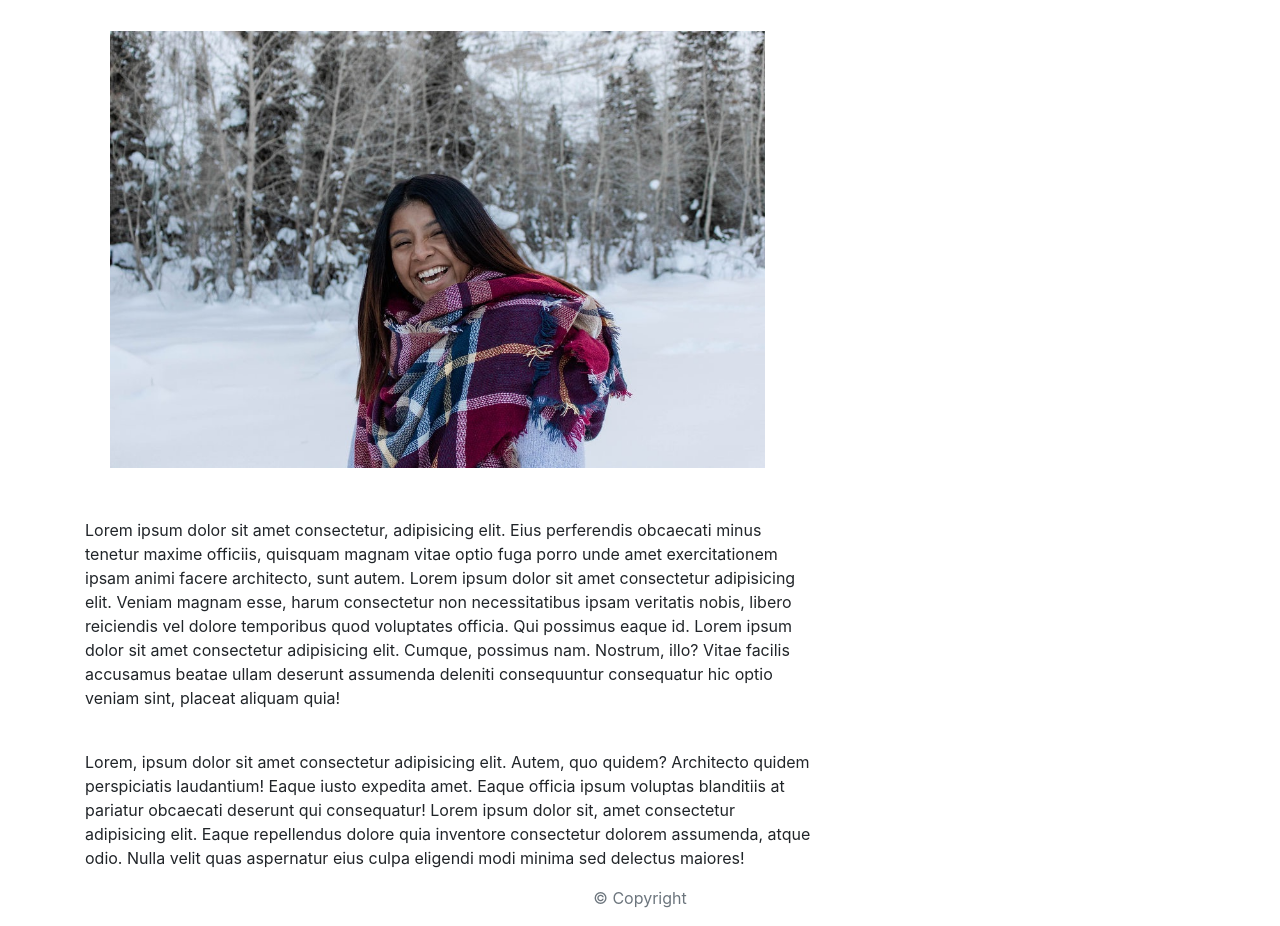
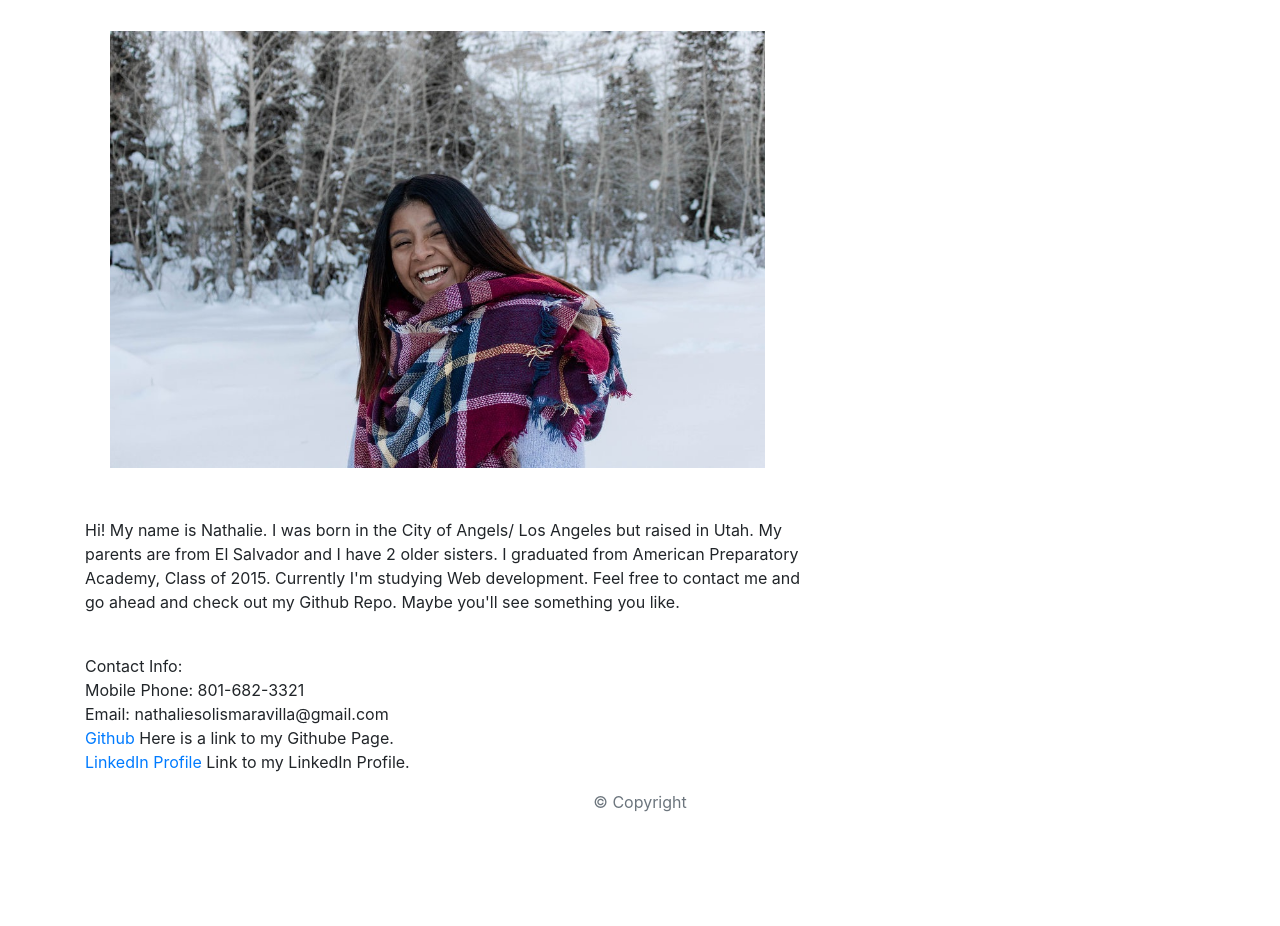
Before and after one commit to natsolis/updatedport, a plain HTML site: page index.html in a window 1280 px wide. Shown: the part 126-1052 px from the top of the page. After the commit the page ends 956 px from the top, so only its background shows below. Drawn offline with nearby package versions, Linux system fonts and the light colour scheme.

Commit message:
updated index.html

```diff
--- a/index.html
+++ b/index.html
@@ -50,24 +50,23 @@
                     <h1 class="block-header">About Me</h1>
                     <hr />
                     <img src="./assets/images/UNADJUSTEDNONRAW_thumb_c1.jpg" alt="Nathalie's Picture">
-                    <p>Lorem ipsum dolor sit amet consectetur, adipisicing elit. Eius perferendis obcaecati minus
-                        tenetur maxime officiis, quisquam magnam vitae optio fuga porro unde amet exercitationem ipsam
-                        animi facere architecto, sunt autem.
-                        Lorem ipsum dolor sit amet consectetur adipisicing elit. Veniam magnam esse, harum consectetur
-                        non necessitatibus ipsam veritatis nobis, libero reiciendis vel dolore temporibus quod
-                        voluptates officia. Qui possimus eaque id.
-                        Lorem ipsum dolor sit amet consectetur adipisicing elit. Cumque, possimus nam. Nostrum, illo?
-                        Vitae facilis accusamus beatae ullam deserunt assumenda deleniti consequuntur consequatur hic
-                        optio veniam sint, placeat aliquam quia!
+                    <p> Hi! My name is Nathalie. I was born in the City of Angels/ Los Angeles but raised in Utah.
+                        My parents are from El Salvador and I have 2 older sisters. I graduated from American
+                        Preparatory Academy, Class of 2015.
+                        Currently I'm studying Web development. Feel free to contact me and go ahead and check out my Github Repo.
+                        Maybe you'll see something you like.
+
                     </p>
                     <br />
-                    <p>Lorem, ipsum dolor sit amet consectetur adipisicing elit. Autem, quo quidem? Architecto quidem
-                        perspiciatis laudantium! Eaque iusto expedita amet. Eaque officia ipsum voluptas blanditiis at
-                        pariatur obcaecati deserunt qui consequatur!
-                        Lorem ipsum dolor sit, amet consectetur adipisicing elit. Eaque repellendus dolore quia
-                        inventore consectetur dolorem assumenda, atque odio. Nulla velit quas aspernatur eius culpa
-                        eligendi modi minima sed delectus maiores!
+                    <p>
+                        Contact Info: <br>
+                        Mobile Phone: 801-682-3321 <br>
+                        Email: nathaliesolismaravilla@gmail.com <br>
+                        <a href="https://github.com/natsolis">Github</a> Here is a link to my Githube Page. <br>
+                        <a href="https://www.linkedin.com/in/nathalie-solis-maravilla-947154103/">LinkedIn Profile</a> Link to my LinkedIn Profile.
+
                     </p>
+
                 </article>
             </div>
         </section>
```
Also changed, not shown: contact.html (+2 -2 lines), portfolio.html (+2 -1 lines), assets/images/Screen Shot 2019-07-20 at 8.56.05 PM.png (added), assets/javascript/portfolio.js (added).
